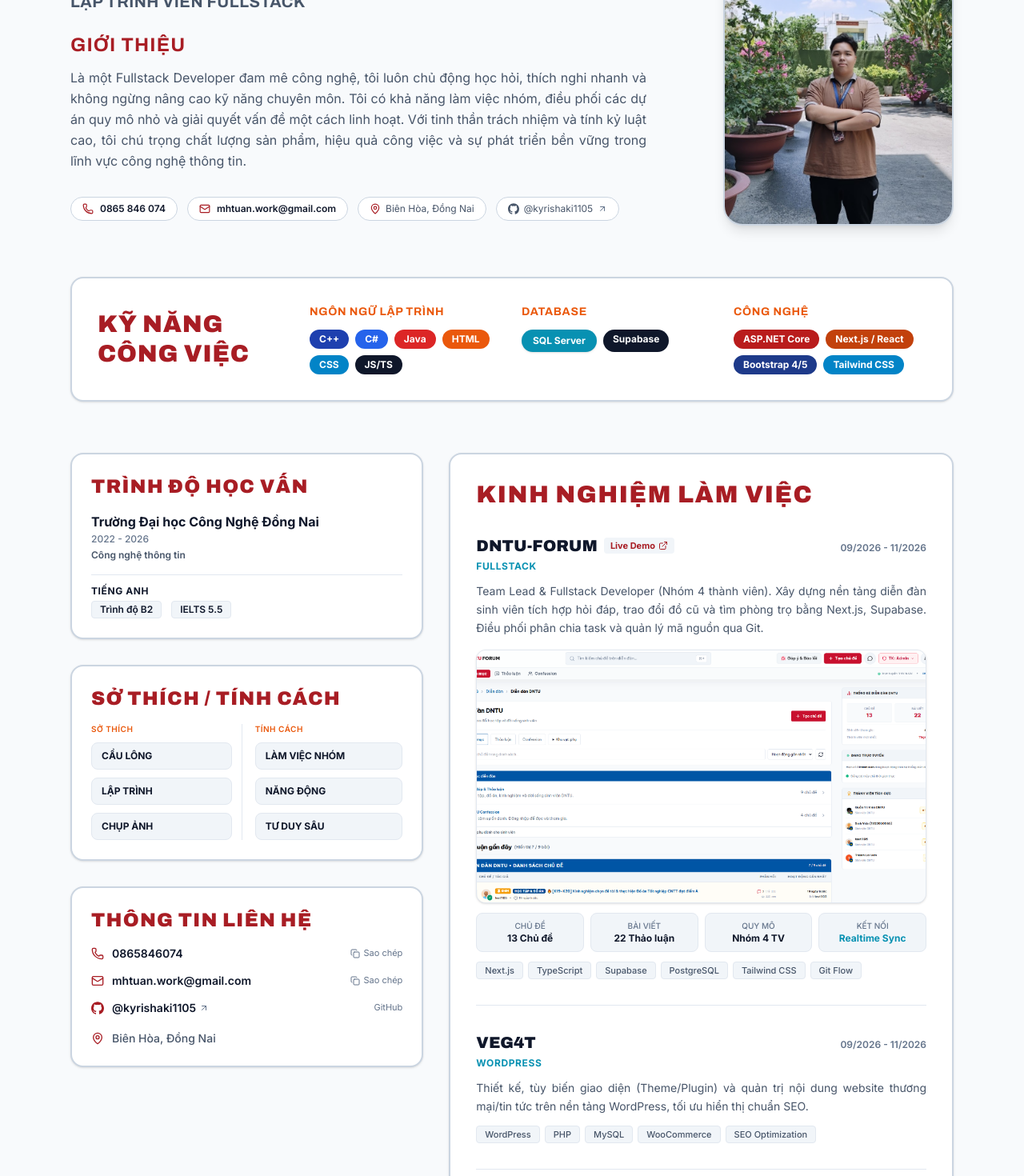
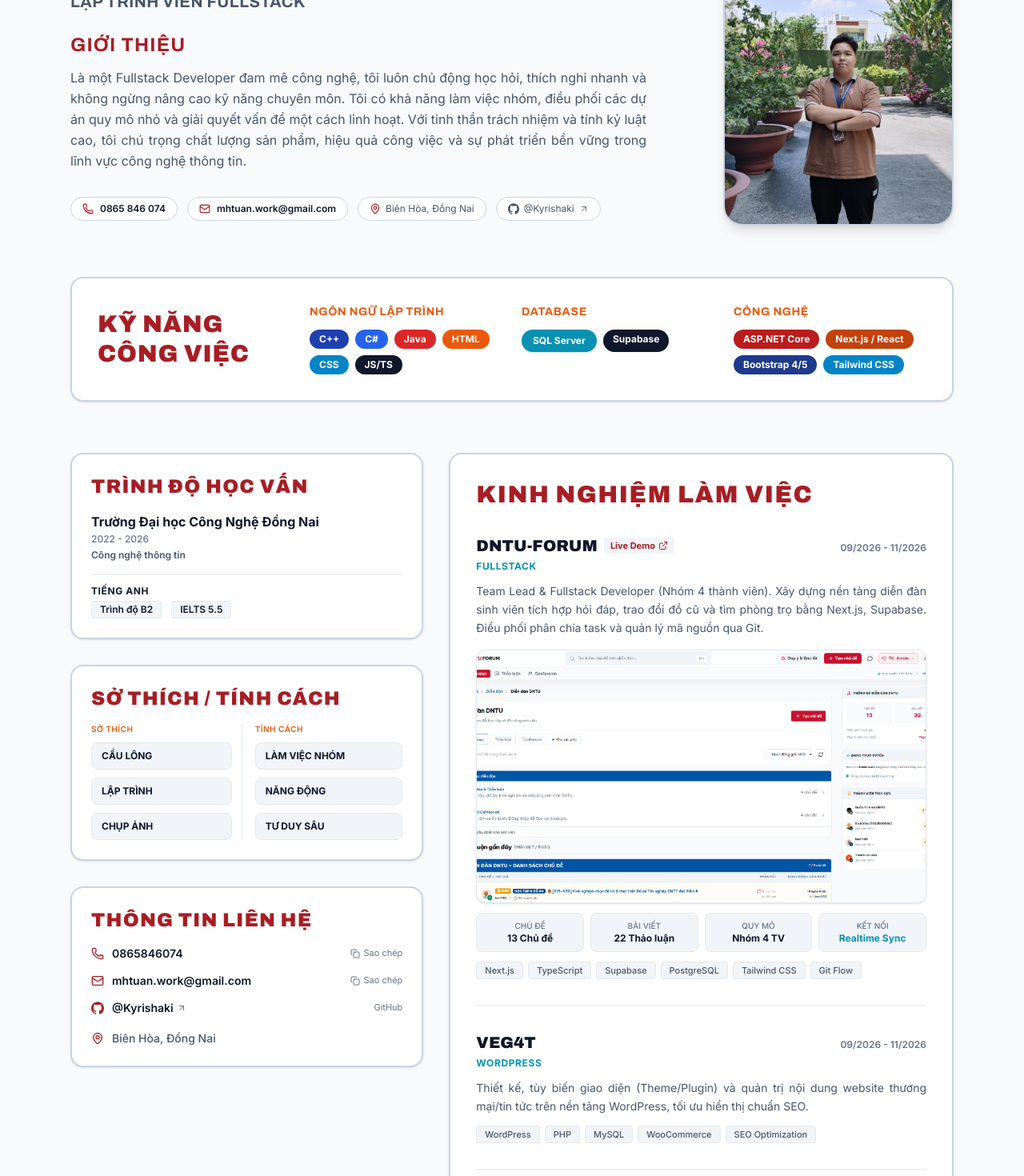
Before and after one commit to Kyrishaki/MHT-Standingpage-profolio, a Next.js app: page / in a window 1280 px wide. Shown: the part 207-1677 px from the top of the page at 80% size. Built offline with nearby package versions, Linux system fonts and the light colour scheme.

Commit message:
fix(social): update GitHub profile URL and handle to Kyrishaki
- Updated all GitHub links to https://github.com/Kyrishaki
- Updated handle displays to @Kyrishaki across hero and contact sections

```diff
--- a/src/app/page.tsx
+++ b/src/app/page.tsx
@@ -215,13 +215,13 @@ export default function PortfolioPage() {
               </span>
 
               <a
-                href="https://github.com/kyrishaki1105"
+                href="https://github.com/Kyrishaki"
                 target="_blank"
                 rel="noopener noreferrer"
                 className="inline-flex items-center gap-1.5 px-3.5 py-1.5 rounded-full border border-[var(--line)] bg-[var(--bg-card)] text-xs text-[var(--text-secondary)] hover:text-[var(--text-primary)] hover:border-[var(--text-primary)] transition-colors"
               >
                 <GithubIcon className="w-3.5 h-3.5" />
-                <span>@kyrishaki1105</span>
+                <span>@Kyrishaki</span>
                 <ArrowUpRight className="w-3 h-3 text-[var(--text-muted)]" />
               </a>
             </div>
@@ -463,12 +463,12 @@ export default function PortfolioPage() {
                   <div className="flex items-center gap-2.5">
                     <GithubIcon className="w-4 h-4 text-[var(--cv-red)] shrink-0" />
                     <a
-                      href="https://github.com/kyrishaki1105"
+                      href="https://github.com/Kyrishaki"
                       target="_blank"
                       rel="noopener noreferrer"
                       className="font-semibold text-[var(--text-primary)] hover:underline flex items-center gap-1"
                     >
-                      <span>@kyrishaki1105</span>
+                      <span>@Kyrishaki</span>
                       <ArrowUpRight className="w-3 h-3 text-[var(--text-muted)]" />
                     </a>
                   </div>
--- a/src/data/cv-data.ts
+++ b/src/data/cv-data.ts
@@ -86,8 +86,8 @@ export const cvData: CVData = {
     location: "Biên Hòa, Đồng Nai",
     phone: "0865846074",
     email: "mhtuan.work@gmail.com",
-    socialHandle: "@kyrishaki1105",
-    github: "https://github.com/kyrishaki1105",
+    socialHandle: "@Kyrishaki",
+    github: "https://github.com/Kyrishaki",
   },
   education: {
     institution: "Trường Đại học Công Nghệ Đồng Nai",
@@ -213,7 +213,7 @@ export const cvData: CVData = {
         },
       ],
       demoUrl: "https://dntu-forum.vercel.app",
-      githubUrl: "https://github.com/kyrishaki1105",
+      githubUrl: "https://github.com/Kyrishaki",
       stats: [
         { label: "Quy mô nhóm", value: "Nhóm 4 thành viên" },
         { label: "Thời gian triển khai", value: "09/2026 - 11/2026" },
@@ -255,7 +255,7 @@ export const cvData: CVData = {
         },
       ],
       demoUrl: "https://dntu-forum.vercel.app",
-      githubUrl: "https://github.com/kyrishaki1105",
+      githubUrl: "https://github.com/Kyrishaki",
       stats: [
         { label: "Thời gian làm", value: "09/2026 - 11/2026" },
         { label: "Vai trò", value: "Wordpress Dev" },
@@ -306,7 +306,7 @@ export const cvData: CVData = {
         },
       ],
       demoUrl: "https://dntu-forum.vercel.app",
-      githubUrl: "https://github.com/kyrishaki1105",
+      githubUrl: "https://github.com/Kyrishaki",
       stats: [
         { label: "Thời gian làm", value: "08/2025 - 11/2025" },
         { label: "Điểm đánh giá", value: "Điểm 8/10" },
```
